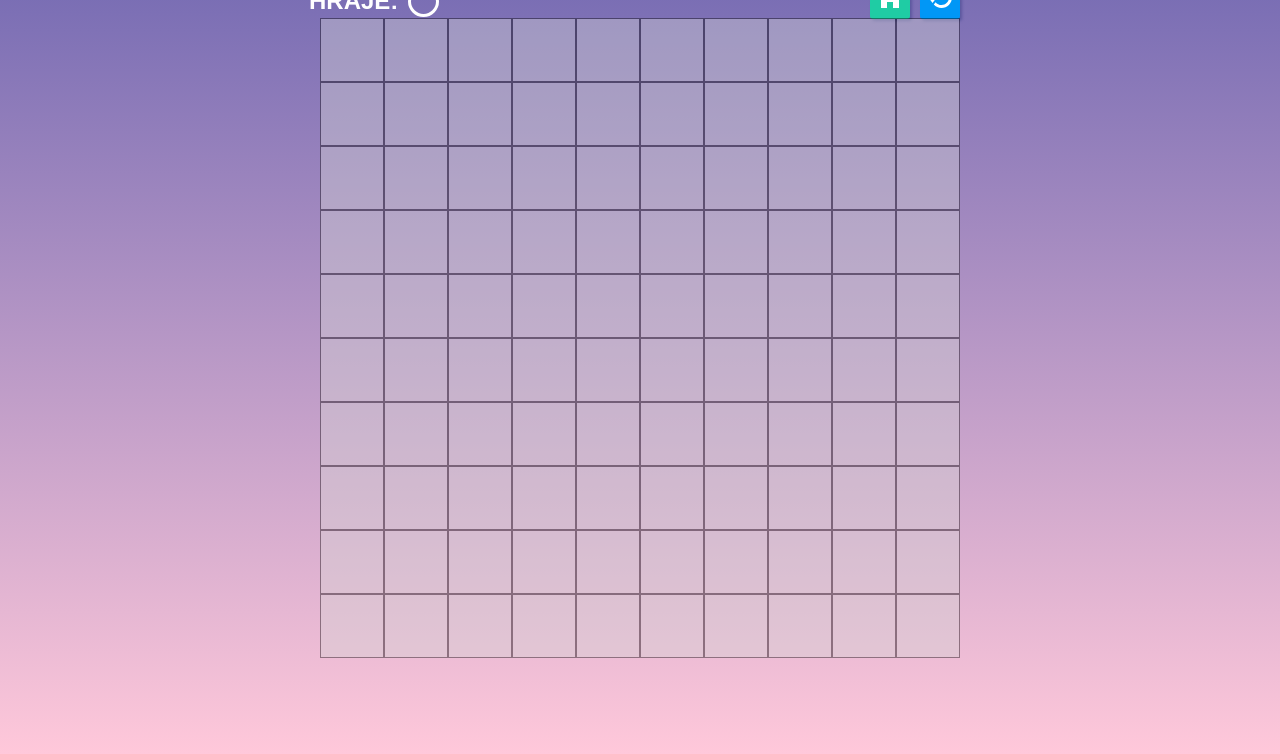
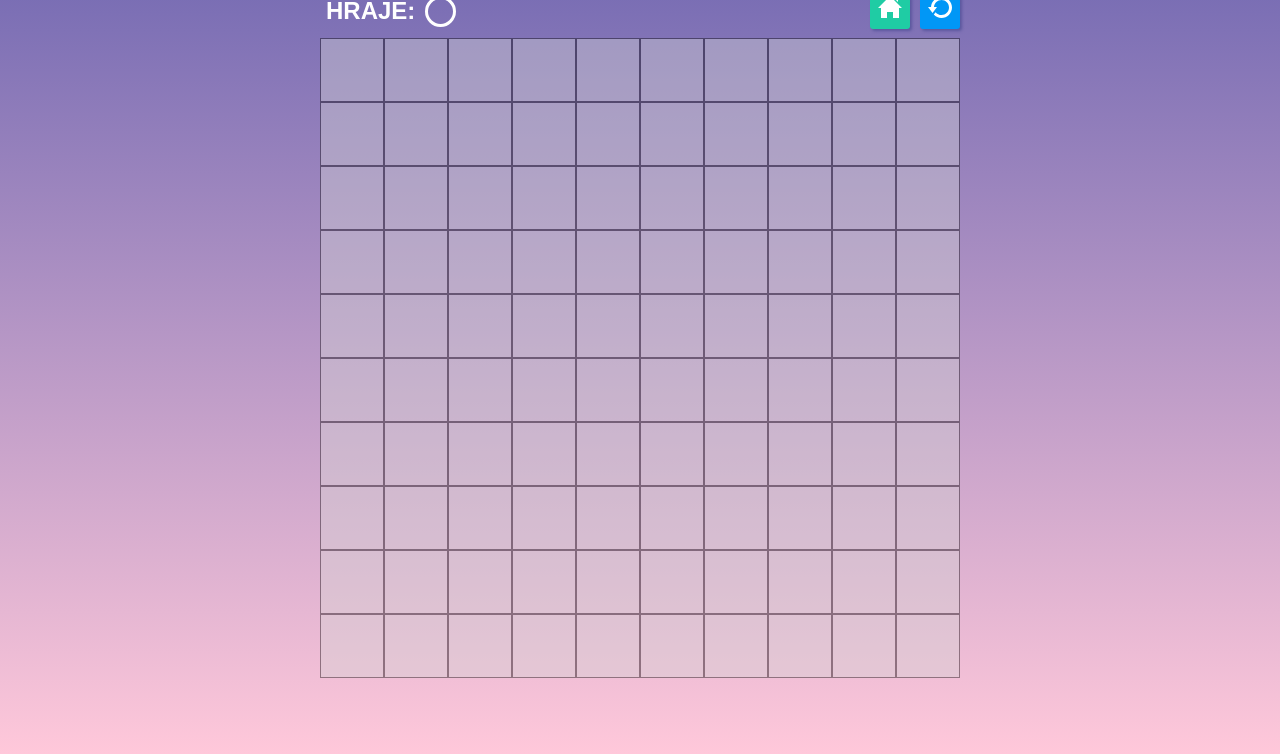
Before and after one commit to IrynaKakalets/piskvorky, a plain HTML site: page hra.html in a window 1280 px wide. Shown: the part 146-900 px from the top of the page. Drawn offline with Linux system fonts and the light colour scheme.

Commit message:
uprava po review

```diff
--- a/style.css
+++ b/style.css
@@ -94,7 +94,7 @@ html {
   color: #ffffff;
   font-size: 60px;
   margin: 5px 0 5px 0;
-  margin-bottom: -22px;
+  margin-bottom: -12px;
 }
 
 .game-buttons-container {
@@ -104,7 +104,7 @@ html {
   max-width: 80vmin;
   align-items: baseline;
   margin-bottom: 10px;
-  margin-bottom: -22px;
+  margin-bottom: -12px;
 }
 
 .game-player-button {
@@ -116,7 +116,7 @@ html {
   border: none;
   cursor: pointer;
   position: relative;
-  left: -17px;
+  /* left: -17px;*/
 }
 
 .title-button {
```
